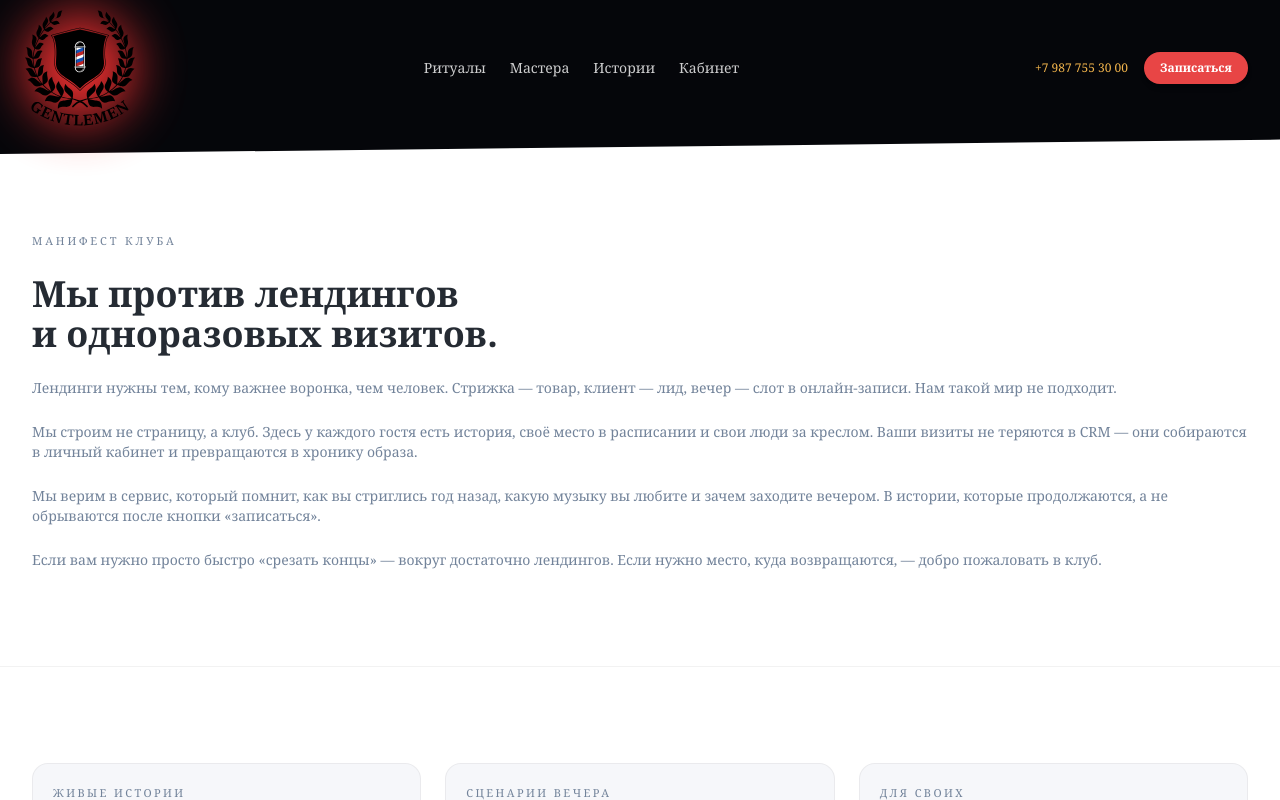
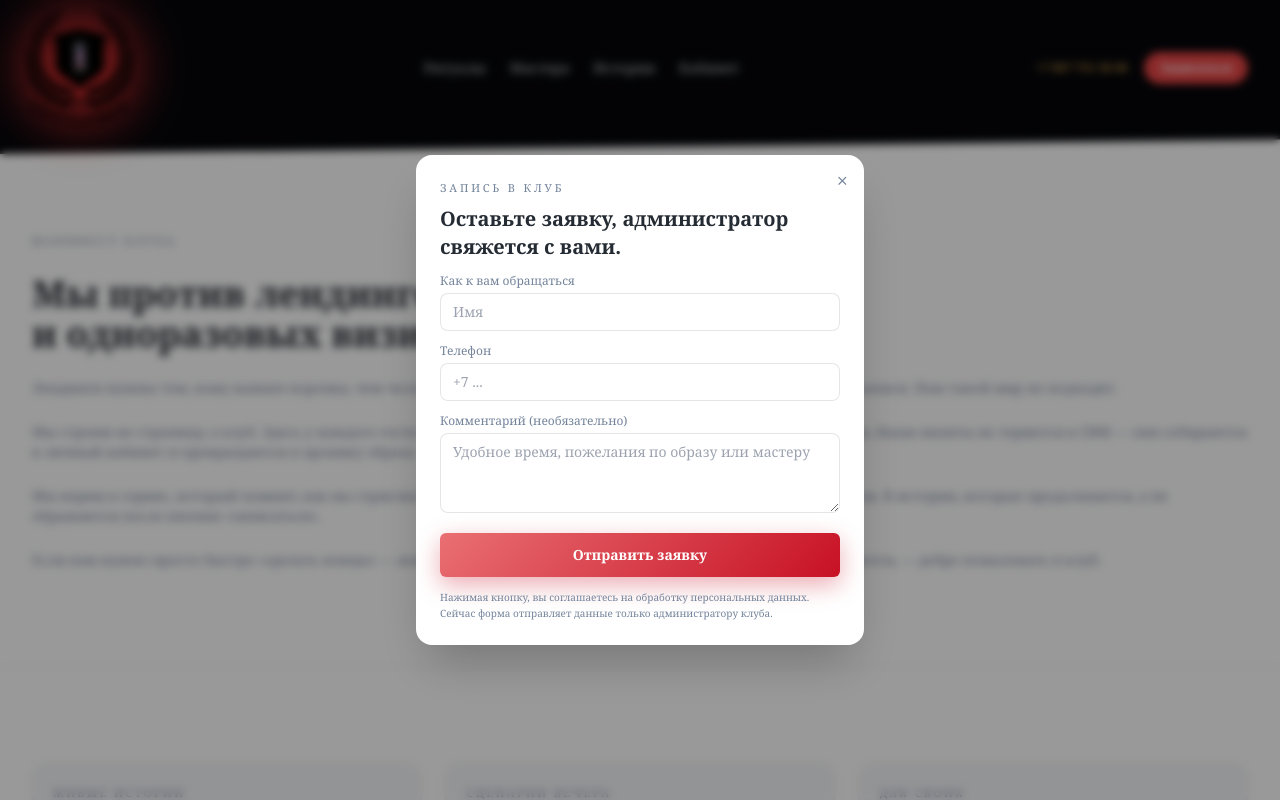
Before and after one commit to thed1m3dr0ll/2802, a Next.js app in the folder frontend/: page / in a window 1280 px wide. Both pictures are taken after a click on the button "Записаться". Shown: the top 800 px of the page. Built offline with nearby package versions, Linux system fonts and the light colour scheme; no server answers.

Commit message:
booking modal and book buttons on all pages

```diff
--- /dev/null
+++ b/frontend/components/BookingModal.tsx
@@ -0,0 +1,86 @@
+// components/BookingModal.tsx
+import { type ReactNode } from 'react'
+
+type BookingModalProps = {
+  isOpen: boolean
+  onClose: () => void
+  masterName?: string
+}
+
+export default function BookingModal({ isOpen, onClose, masterName }: BookingModalProps) {
+  if (!isOpen) return null
+
+  return (
+    <div className="fixed inset-0 z-[100] flex items-center justify-center bg-black/40 backdrop-blur-sm">
+      <div className="bg-white rounded-2xl shadow-2xl max-w-md w-full mx-4 p-6 relative">
+        {/* Крестик */}
+        <button
+          type="button"
+          onClick={onClose}
+          className="absolute right-4 top-4 text-[var(--color-muted)] hover:text-[var(--color-dark)] text-xl leading-none"
+          aria-label="Закрыть окно записи"
+        >
+          ×
+        </button>
+
+        <p className="text-[11px] uppercase tracking-[0.26em] text-[var(--color-muted)] mb-2">
+          запись в клуб
+        </p>
+        <h2 className="text-xl font-semibold mb-3 text-[var(--color-dark)]">
+          Оставьте заявку, администратор свяжется с вами.
+        </h2>
+
+        {masterName && (
+          <p className="text-xs text-[var(--color-muted)] mb-4">
+            Предпочитаемый мастер: <span className="font-medium text-[var(--color-dark)]">{masterName}</span>
+          </p>
+        )}
+
+        <form className="space-y-3">
+          <div>
+            <label className="block text-xs text-[var(--color-muted)] mb-1">
+              Как к вам обращаться
+            </label>
+            <input
+              type="text"
+              className="w-full rounded-lg border border-black/10 px-3 py-2 text-sm outline-none focus:border-[var(--color-accent-strong)] focus:ring-1 focus:ring-[var(--color-accent-strong)]"
+              placeholder="Имя"
+            />
+          </div>
+
+          <div>
+            <label className="block text-xs text-[var(--color-muted)] mb-1">
+              Телефон
+            </label>
+            <input
+              type="tel"
+              className="w-full rounded-lg border border-black/10 px-3 py-2 text-sm outline-none focus:border-[var(--color-accent-strong)] focus:ring-1 focus:ring-[var(--color-accent-strong)]"
+              placeholder="+7 ..."
+            />
+          </div>
+
+          <div>
+            <label className="block text-xs text-[var(--color-muted)] mb-1">
+              Комментарий (необязательно)
+            </label>
+            <textarea
+              className="w-full rounded-lg border border-black/10 px-3 py-2 text-sm outline-none focus:border-[var(--color-accent-strong)] focus:ring-1 focus:ring-[var(--color-accent-strong)] min-h-[80px]"
+              placeholder="Удобное время, пожелания по образу или мастеру"
+            />
+          </div>
+
+          <button
+            type="submit"
+            className="w-full btn btn-primary text-sm py-3 mt-2"
+          >
+            Отправить заявку
+          </button>
+        </form>
+
+        <p className="mt-3 text-[10px] text-[var(--color-muted)]">
+          Нажимая кнопку, вы соглашаетесь на обработку персональных данных. Сейчас форма отправляет данные только администратору клуба.
+        </p>
+      </div>
+    </div>
+  )
+}
--- a/frontend/pages/cabinet/index.tsx
+++ b/frontend/pages/cabinet/index.tsx
@@ -1,13 +1,25 @@
 // pages/cabinet/index.tsx
+import { useState } from 'react'
 import Header from '../../components/Header'
 import Footer from '../../components/Footer'
+import BookingModal from '../../components/BookingModal'
 
 export default function CabinetPage() {
   const guestName = 'Гость клуба'
 
+  const [isBookingOpen, setIsBookingOpen] = useState(false)
+
+  const handleBookClick = () => {
+    setIsBookingOpen(true)
+  }
+
+  const handleCloseModal = () => {
+    setIsBookingOpen(false)
+  }
+
   return (
     <>
-      <Header />
+      <Header onBookClick={handleBookClick} />
 
       {/* HERO: что такое кабинет (светлый) */}
       <section className="section bg-white text-[var(--color-dark)]">
@@ -78,7 +90,11 @@ export default function CabinetPage() {
                 Личный кабинет открывается после первого визита в клуб. Запишитесь
                 на любой ритуал — и мы создадим профиль с вашими настройками.
               </p>
-              <button className="mt-2 btn btn-primary btn-sm w-full">
+              <button
+                type="button"
+                className="mt-2 btn btn-primary btn-sm w-full"
+                onClick={handleBookClick}
+              >
                 Записаться в клуб
               </button>
             </div>
@@ -97,7 +113,11 @@ export default function CabinetPage() {
                     Ваше расписание в клубе
                   </h2>
                 </div>
-                <button className="text-[11px] uppercase tracking-[0.18em] text-[var(--color-dark)] hover:text-[var(--color-accent-strong)]">
+                <button
+                  type="button"
+                  className="text-[11px] uppercase tracking-[0.18em] text-[var(--color-dark)] hover:text-[var(--color-accent-strong)]"
+                  onClick={handleBookClick}
+                >
                   открыть календарь
                 </button>
               </div>
@@ -210,7 +230,11 @@ export default function CabinetPage() {
             Начните с первого визита. Дальше клуб возьмёт на себя историю образа,
             а личный кабинет станет местом, где всё это собрано в одном месте.
           </p>
-          <button className="btn btn-primary text-lg px-8 py-4 mb-3">
+          <button
+            type="button"
+            className="btn btn-primary text-lg px-8 py-4 mb-3"
+            onClick={handleBookClick}
+          >
             Записаться в клуб
           </button>
           <p className="text-[var(--color-muted)] text-sm">
@@ -226,6 +250,11 @@ export default function CabinetPage() {
       </section>
 
       <Footer />
+
+      <BookingModal
+        isOpen={isBookingOpen}
+        onClose={handleCloseModal}
+      />
     </>
   )
 }
--- a/frontend/pages/index.tsx
+++ b/frontend/pages/index.tsx
@@ -2,6 +2,7 @@
 import { useEffect, useState } from 'react'
 import Header from '../components/Header'
 import Footer from '../components/Footer'
+import BookingModal from '../components/BookingModal'
 
 type ReviewSource = 'yandex' | '2gis' | 'site'
 
@@ -23,6 +24,16 @@ export default function Home() {
   const [reviews, setReviews] = useState<Review[]>([])
   const [reviewsLoading, setReviewsLoading] = useState(true)
 
+  const [isBookingOpen, setIsBookingOpen] = useState(false)
+
+  const handleBookClick = () => {
+    setIsBookingOpen(true)
+  }
+
+  const handleCloseModal = () => {
+    setIsBookingOpen(false)
+  }
+
   useEffect(() => {
     async function loadReviews() {
       try {
@@ -41,7 +52,7 @@ export default function Home() {
 
   return (
     <>
-      <Header />
+      <Header onBookClick={handleBookClick} />
 
       {/* ==================== БЛОК 0: МАНИФЕСТ КЛУБА ==================== */}
       <section className="section bg-white text-[var(--color-dark)]">
@@ -177,11 +188,19 @@ export default function Home() {
               </p>
 
               <div className="flex flex-col sm:flex-row gap-4 items-start">
-                <button className="btn btn-primary">
+                <button
+                  type="button"
+                  className="btn btn-primary"
+                  onClick={handleBookClick}
+                >
                   Записаться в один клик
                 </button>
 
-                <button className="btn btn-secondary">
+                <button
+                  type="button"
+                  className="btn btn-secondary"
+                  onClick={() => { window.location.href = '/rituals' }}
+                >
                   Посмотреть ритуалы
                 </button>
               </div>
@@ -322,7 +341,11 @@ export default function Home() {
                   <span className="text-[var(--color-accent-strong)] font-semibold">
                     от 1 800 ₽ · 60 мин
                   </span>
-                  <button className="text-[11px] tracking-[0.18em] uppercase text-[var(--color-dark)] hover:text-[var(--color-accent-strong)]">
+                  <button
+                    type="button"
+                    className="text-[11px] tracking-[0.18em] uppercase text-[var(--color-dark)] hover:text-[var(--color-accent-strong)]"
+                    onClick={handleBookClick}
+                  >
                     записаться
                   </button>
                 </div>
@@ -346,7 +369,11 @@ export default function Home() {
                   <span className="text-[var(--color-accent-strong)] font-semibold">
                     от 2 800 ₽ · 90 мин
                   </span>
-                  <button className="text-[11px] tracking-[0.18em] uppercase text-[var(--color-dark)] hover:text-[var(--color-accent-strong)]">
+                  <button
+                    type="button"
+                    className="text-[11px] tracking-[0.18em] uppercase text-[var(--color-dark)] hover:text-[var(--color-accent-strong)]"
+                    onClick={handleBookClick}
+                  >
                     записаться
                   </button>
                 </div>
@@ -394,6 +421,7 @@ export default function Home() {
                 Зачем человек пришёл, какой ритуал выбрал и с чем ушёл домой.
               </p>
               <button
+                type="button"
                 className="mt-2 text-[11px] tracking-[0.18em] uppercase text-[var(--color-dark)] hover:text-[var(--color-accent-strong)]"
                 onClick={() => { window.location.href = '/stories' }}
               >
@@ -519,7 +547,11 @@ export default function Home() {
                     Для тех, кто любит, когда всё «по линеечке» — в голове и в жизни.
                   </p>
                 </div>
-                <button className="mt-5 text-xs uppercase tracking-[0.18em] text-[var(--color-accent-strong)] hover:opacity-80 underline underline-offset-4">
+                <button
+                  type="button"
+                  className="mt-5 text-xs uppercase tracking-[0.18em] text-[var(--color-accent-strong)] hover:opacity-80 underline underline-offset-4"
+                  onClick={handleBookClick}
+                >
                   Записаться к этому мастеру
                 </button>
               </article>
@@ -538,7 +570,11 @@ export default function Home() {
                     Для тех, кто готов довериться и выйти другим человеком.
                   </p>
                 </div>
-                <button className="mt-5 text-xs uppercase tracking-[0.18em] text-[var(--color-accent-strong)] hover:opacity-80 underline underline-offset-4">
+                <button
+                  type="button"
+                  className="mt-5 text-xs uppercase tracking-[0.18em] text-[var(--color-accent-strong)] hover:opacity-80 underline underline-offset-4"
+                  onClick={handleBookClick}
+                >
                   Записаться к этому мастеру
                 </button>
               </article>
@@ -629,7 +665,11 @@ export default function Home() {
               Готовы зайти в клуб?
             </h2>
 
-            <button className="btn btn-primary text-lg px-8 py-4 mb-4">
+            <button
+              type="button"
+              className="btn btn-primary text-lg px-8 py-4 mb-4"
+              onClick={handleBookClick}
+            >
               Записаться онлайн
             </button>
 
@@ -650,6 +690,11 @@ export default function Home() {
       </section>
 
       <Footer />
+
+      <BookingModal
+        isOpen={isBookingOpen}
+        onClose={handleCloseModal}
+      />
     </>
   )
 }
--- a/frontend/pages/masters.tsx
+++ b/frontend/pages/masters.tsx
@@ -1,17 +1,26 @@
+import { useState } from 'react'
 import Header from '../components/Header'
 import Footer from '../components/Footer'
 import Link from 'next/link'
+import BookingModal from '../components/BookingModal'
 
 export default function MastersPage() {
-  // пока без реального модального окна — просто заглушки-обработчики
-  const handleBookClick = (masterId?: string) => {
-    // сюда потом повесим реальное модальное окно
-    console.log('Open booking for:', masterId ?? 'any')
+  const [isBookingOpen, setIsBookingOpen] = useState(false)
+  const [selectedMaster, setSelectedMaster] = useState<string | undefined>(undefined)
+
+  const handleBookClick = (masterName?: string) => {
+    setSelectedMaster(masterName)
+    setIsBookingOpen(true)
+  }
+
+  const handleCloseModal = () => {
+    setIsBookingOpen(false)
+    setSelectedMaster(undefined)
   }
 
   return (
     <>
-      <Header />
+      <Header onBookClick={() => handleBookClick()} />
 
       {/* HERO: кто эти люди (светлый) */}
       <section className="section bg-white text-[var(--color-dark)]">
@@ -79,7 +88,7 @@ export default function MastersPage() {
                 </div>
                 <button
                   type="button"
-                  onClick={() => handleBookClick('master-1')}
+                  onClick={() => handleBookClick('Мастер №1')}
                   className="mt-5 text-xs uppercase tracking-[0.18em] text-[var(--color-accent-strong)] hover:opacity-80 underline underline-offset-4"
                 >
                   Записаться к этому мастеру
@@ -107,7 +116,7 @@ export default function MastersPage() {
                 </div>
                 <button
                   type="button"
-                  onClick={() => handleBookClick('master-2')}
+                  onClick={() => handleBookClick('Мастер №2')}
                   className="mt-5 text-xs uppercase tracking-[0.18em] text-[var(--color-accent-strong)] hover:opacity-80 underline underline-offset-4"
                 >
                   Записаться к этому мастеру
@@ -232,6 +241,13 @@ export default function MastersPage() {
       </section>
 
       <Footer />
+
+      {/* Модалка записи */}
+      <BookingModal
+        isOpen={isBookingOpen}
+        onClose={handleCloseModal}
+        masterName={selectedMaster}
+      />
     </>
   )
 }
--- a/frontend/pages/rituals.tsx
+++ b/frontend/pages/rituals.tsx
@@ -1,10 +1,22 @@
+import { useState } from 'react'
 import Header from '../components/Header'
 import Footer from '../components/Footer'
+import BookingModal from '../components/BookingModal'
 
 export default function RitualsPage() {
+  const [isBookingOpen, setIsBookingOpen] = useState(false)
+
+  const handleBookClick = () => {
+    setIsBookingOpen(true)
+  }
+
+  const handleCloseModal = () => {
+    setIsBookingOpen(false)
+  }
+
   return (
     <>
-      <Header />
+      <Header onBookClick={handleBookClick} />
 
       {/* HERO: заголовок и вводка (светлый) */}
       <section className="section bg-white text-[var(--color-dark)]">
@@ -73,7 +85,11 @@ export default function RitualsPage() {
                 <span className="text-[var(--color-accent-strong)] font-semibold">
                   от 1 800 ₽ · 60 мин
                 </span>
-                <button className="text-[11px] tracking-[0.18em] uppercase text-[var(--color-dark)] hover:text-[var(--color-accent-strong)]">
+                <button
+                  type="button"
+                  className="text-[11px] tracking-[0.18em] uppercase text-[var(--color-dark)] hover:text-[var(--color-accent-strong)]"
+                  onClick={handleBookClick}
+                >
                   записаться
                 </button>
               </div>
@@ -104,7 +120,11 @@ export default function RitualsPage() {
                 <span className="text-[var(--color-accent-strong)] font-semibold">
                   от 2 800 ₽ · 90 мин
                 </span>
-                <button className="text-[11px] tracking-[0.18em] uppercase text-[var(--color-dark)] hover:text-[var(--color-accent-strong)]">
+                <button
+                  type="button"
+                  className="text-[11px] tracking-[0.18em] uppercase text-[var(--color-dark)] hover:text-[var(--color-accent-strong)]"
+                  onClick={handleBookClick}
+                >
                   записаться
                 </button>
               </div>
@@ -190,7 +210,11 @@ export default function RitualsPage() {
             Если сложно определиться online, напишите администратору или позвоните —
             подскажем формат, мастера и время, чтобы первый визит сразу попал в точку.
           </p>
-          <button className="btn btn-primary text-lg px-8 py-4 mb-3">
+          <button
+            type="button"
+            className="btn btn-primary text-lg px-8 py-4 mb-3"
+            onClick={handleBookClick}
+          >
             Записаться на ритуал
           </button>
           <p className="text-[var(--color-muted)] text-sm">
@@ -206,6 +230,11 @@ export default function RitualsPage() {
       </section>
 
       <Footer />
+
+      <BookingModal
+        isOpen={isBookingOpen}
+        onClose={handleCloseModal}
+      />
     </>
   )
 }
--- a/frontend/pages/stories.tsx
+++ b/frontend/pages/stories.tsx
@@ -1,10 +1,22 @@
+import { useState } from 'react'
 import Header from '../components/Header'
 import Footer from '../components/Footer'
+import BookingModal from '../components/BookingModal'
 
 export default function StoriesPage() {
+  const [isBookingOpen, setIsBookingOpen] = useState(false)
+
+  const handleBookClick = () => {
+    setIsBookingOpen(true)
+  }
+
+  const handleCloseModal = () => {
+    setIsBookingOpen(false)
+  }
+
   return (
     <>
-      <Header />
+      <Header onBookClick={handleBookClick} />
 
       {/* HERO: идея историй (светлый) */}
       <section className="section bg-white text-[var(--color-dark)]">
@@ -183,7 +195,11 @@ export default function StoriesPage() {
             Начинается всё одинаково: вы выбираете ритуал и мастера, а мы забираем
             у города один час, чтобы вы вышли из клуба уже другим человеком.
           </p>
-          <button className="btn btn-primary text-lg px-8 py-4 mb-3">
+          <button
+            type="button"
+            className="btn btn-primary text-lg px-8 py-4 mb-3"
+            onClick={handleBookClick}
+          >
             Записаться в клуб
           </button>
           <p className="text-[var(--color-muted)] text-sm">
@@ -199,6 +215,11 @@ export default function StoriesPage() {
       </section>
 
       <Footer />
+
+      <BookingModal
+        isOpen={isBookingOpen}
+        onClose={handleCloseModal}
+      />
     </>
   )
 }
```
